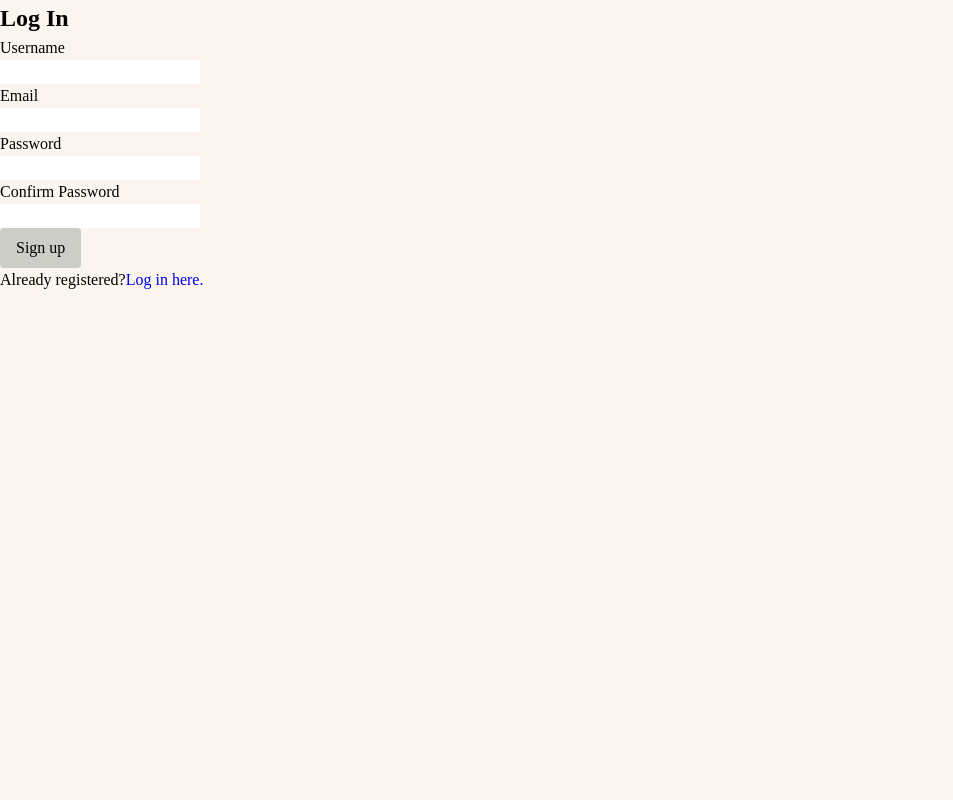
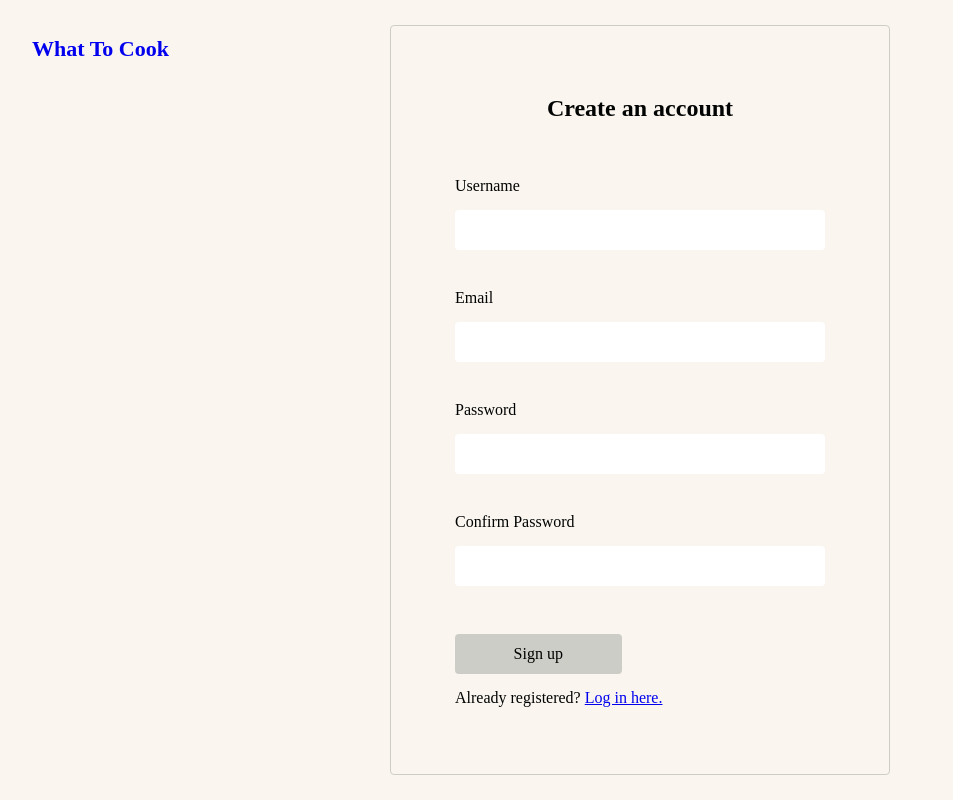
Before and after one commit to iRiceCrispy/What-To-Cook, a React (Create React App) app in the folder client/: page /signup in a window 1280 px wide. Shown: the whole page, without its empty margins (0-953 px from the left). Built offline with nearby package versions, Linux system fonts and the light colour scheme; no server answers.

Commit message:
Add basic styling to login and signup page

```diff
--- a/client/src/components/forms/LoginForm.jsx
+++ b/client/src/components/forms/LoginForm.jsx
@@ -2,6 +2,7 @@ import React, { useState } from 'react';
 import { Link, useNavigate } from 'react-router-dom';
 import { useDispatch } from 'react-redux';
 import { demo, login } from '../../store/session';
+import './index.scss';
 
 const LoginForm = () => {
   const dispatch = useDispatch();
@@ -50,12 +51,11 @@ const LoginForm = () => {
   return (
     <form id="loginForm" className="form" onSubmit={handleLogin}>
       <header>
-        <h2>Log In</h2>
-        <div className="loginError">
-          <p>{errors.login}</p>
-        </div>
+        <h2>Welcome Back</h2>
+        <div className="loginError" />
       </header>
       <main>
+        <p className="error">{errors.login}</p>
         <div className="formField">
           <label htmlFor="credential">Username / Email</label>
           <div className="inputContainer">
@@ -65,7 +65,7 @@ const LoginForm = () => {
               value={credential}
               onChange={e => setCredential(e.target.value)}
             />
-            <p>{errors.credential}</p>
+            <p className="error">{errors.credential}</p>
           </div>
         </div>
         <div className="formField">
@@ -78,7 +78,7 @@ const LoginForm = () => {
               value={password}
               onChange={e => setPassword(e.target.value)}
             />
-            <p>{errors.password}</p>
+            <p className="error">{errors.password}</p>
           </div>
         </div>
       </main>
@@ -88,8 +88,8 @@ const LoginForm = () => {
           <button className="btn" type="button" onClick={handleDemo}>Log In as Demo</button>
         </div>
         <div className="text">
-          <span>Not registered?</span>
-          <Link to="/signup">Ceate an account.</Link>
+          <span>Not registered? </span>
+          <Link className="underline" to="/signup">Ceate an account.</Link>
         </div>
       </footer>
     </form>
--- a/client/src/components/forms/SignupForm.jsx
+++ b/client/src/components/forms/SignupForm.jsx
@@ -34,7 +34,7 @@ const SignupForm = () => {
   return (
     <form id="loginForm" className="form" onSubmit={handleSignup}>
       <header>
-        <h2>Log In</h2>
+        <h2>Create an account</h2>
       </header>
       <main>
         <div className="formField">
@@ -46,7 +46,7 @@ const SignupForm = () => {
               value={username}
               onChange={e => setUsername(e.target.value)}
             />
-            <p>{errors.username}</p>
+            <p className="error">{errors.username}</p>
           </div>
         </div>
         <div className="formField">
@@ -58,7 +58,7 @@ const SignupForm = () => {
               value={email}
               onChange={e => setEmail(e.target.value)}
             />
-            <p>{errors.email}</p>
+            <p className="error">{errors.email}</p>
           </div>
         </div>
         <div className="formField">
@@ -71,7 +71,7 @@ const SignupForm = () => {
               value={password}
               onChange={e => setPassword(e.target.value)}
             />
-            <p>{errors.password}</p>
+            <p className="error">{errors.password}</p>
           </div>
         </div>
         <div className="formField">
@@ -84,7 +84,7 @@ const SignupForm = () => {
               value={confirmPassword}
               onChange={e => setConfirmPassword(e.target.value)}
             />
-            <p>{errors.confirmPassword}</p>
+            <p className="error">{errors.confirmPassword}</p>
           </div>
         </div>
       </main>
@@ -93,8 +93,8 @@ const SignupForm = () => {
           <button className="btn" type="submit">Sign up</button>
         </div>
         <div className="text">
-          <span>Already registered?</span>
-          <Link to="/login">Log in here.</Link>
+          <span>Already registered? </span>
+          <Link className="underline" to="/login">Log in here.</Link>
         </div>
       </footer>
     </form>
--- /dev/null
+++ b/client/src/components/forms/index.scss
@@ -0,0 +1,46 @@
+.form {
+  width: 100%;
+  display: flex;
+  flex-direction: column;
+  gap: 48px;
+
+  header {
+    text-align: center;
+  }
+
+  main {
+    display: flex;
+    flex-direction: column;
+    gap: 36px;
+
+    label {
+      margin-bottom: 12px;
+    }
+
+    .input {
+      width: 100%;
+      padding: 8px 12px;
+      border-radius: 4px;
+    }
+
+    .error {
+      color: red;
+    }
+  }
+
+  footer {
+    display: flex;
+    flex-direction: column;
+    gap: 12px;
+
+    .buttons {
+      display: flex;
+      justify-content: space-between;
+      align-items: center;
+
+      .btn {
+        width: 45%;
+      }
+    }
+  }
+}
--- a/client/src/pages/Login/index.jsx
+++ b/client/src/pages/Login/index.jsx
@@ -1,6 +1,19 @@
 import React from 'react';
+import { Link } from 'react-router-dom';
 import LoginForm from '../../components/forms/LoginForm';
+import './index.scss';
 
-const Login = () => (<LoginForm />);
+const Login = () => (
+  <div id="login">
+    <div className="logo">
+      <Link to="/">
+        What To Cook
+      </Link>
+    </div>
+    <div className="formContainer">
+      <LoginForm />
+    </div>
+  </div>
+);
 
 export default Login;
--- /dev/null
+++ b/client/src/pages/Login/index.scss
@@ -0,0 +1,25 @@
+@use "../../styles/variables" as *;
+
+#login {
+  height: 100%;
+  display: flex;
+  flex-direction: column;
+  justify-content: center;
+  align-items: center;
+  position: relative;
+
+  .logo {
+    font-size: 22px;
+    font-weight: bold;
+    position: absolute;
+    top: 32px;
+    left: 32px;
+  }
+
+  .formContainer {
+    width: 500px;
+    padding: 64px;
+    border: 1px solid $base-color3;
+    border-radius: 4px;
+  }
+}
--- a/client/src/pages/Signup/index.jsx
+++ b/client/src/pages/Signup/index.jsx
@@ -1,6 +1,20 @@
 import React from 'react';
+import { Link } from 'react-router-dom';
 import SignupForm from '../../components/forms/SignupForm';
+import './index.scss';
 
-const Signup = () => (<SignupForm />);
+const Signup = () => (
+  <div id="signup">
+    <div className="logo">
+      <Link to="/">
+        What To Cook
+      </Link>
+    </div>
+    <div className="formContainer">
+      <SignupForm />
+    </div>
+  </div>
+
+);
 
 export default Signup;
--- /dev/null
+++ b/client/src/pages/Signup/index.scss
@@ -0,0 +1,25 @@
+@use "../../styles/variables" as *;
+
+#signup {
+  height: 100%;
+  display: flex;
+  flex-direction: column;
+  justify-content: center;
+  align-items: center;
+  position: relative;
+
+  .logo {
+    font-size: 22px;
+    font-weight: bold;
+    position: absolute;
+    top: 32px;
+    left: 32px;
+  }
+
+  .formContainer {
+    width: 500px;
+    padding: 64px;
+    border: 1px solid $base-color3;
+    border-radius: 4px;
+  }
+}
--- a/client/src/styles/index.scss
+++ b/client/src/styles/index.scss
@@ -47,6 +47,11 @@ input:focus {
   outline: none;
 }
 
+label {
+  display: inline-block;
+  user-select: none;
+}
+
 ul {
   list-style: none;
 }
```
